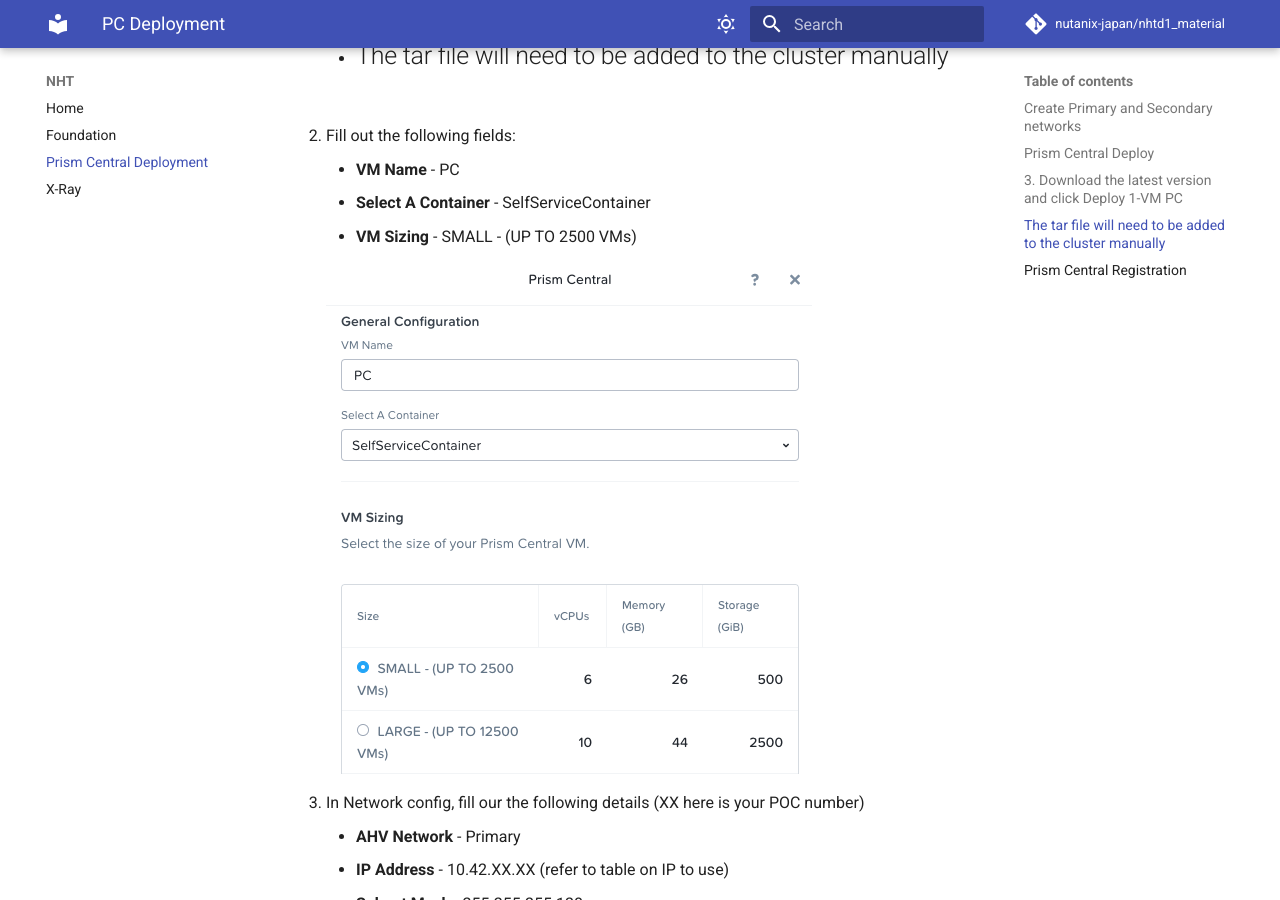
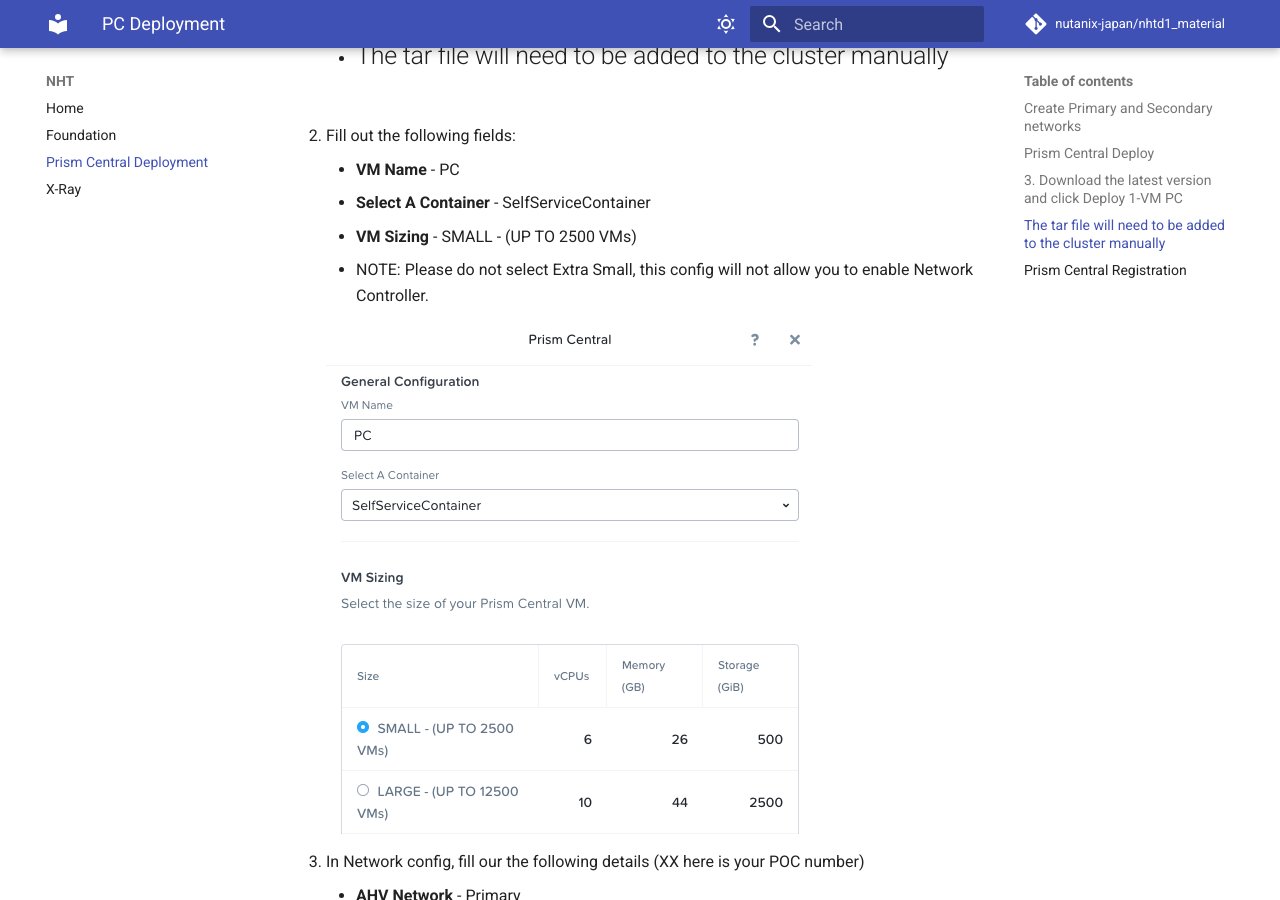
Before and after one commit to rahuman23/foundation-DSTA-NHT, an MkDocs documentation site: the page built from docs/pcdeploy/pcdeploy.md, in a window 1280 px wide and 900 px high, scrolled down 1843 px. Built offline with MkDocs 1.6.1 and Material for MkDocs 9.7.7, drawn with Linux system fonts in a browser that asks for light colours; comment, search, counter and statistics services are not loaded.

Commit message:
master commit

```diff
--- a/docs/pcdeploy/pcdeploy.md
+++ b/docs/pcdeploy/pcdeploy.md
@@ -72,6 +72,7 @@
     -  **VM Name** - PC
     -  **Select A Container** - SelfServiceContainer
     -  **VM Sizing** - SMALL - (UP TO 2500 VMs)
+    -  NOTE: Please do not select Extra Small, this config will not allow you to enable Network Controller.
 
     ![](images/4.png)
 
```
Also changed, not shown: 1 other file.
